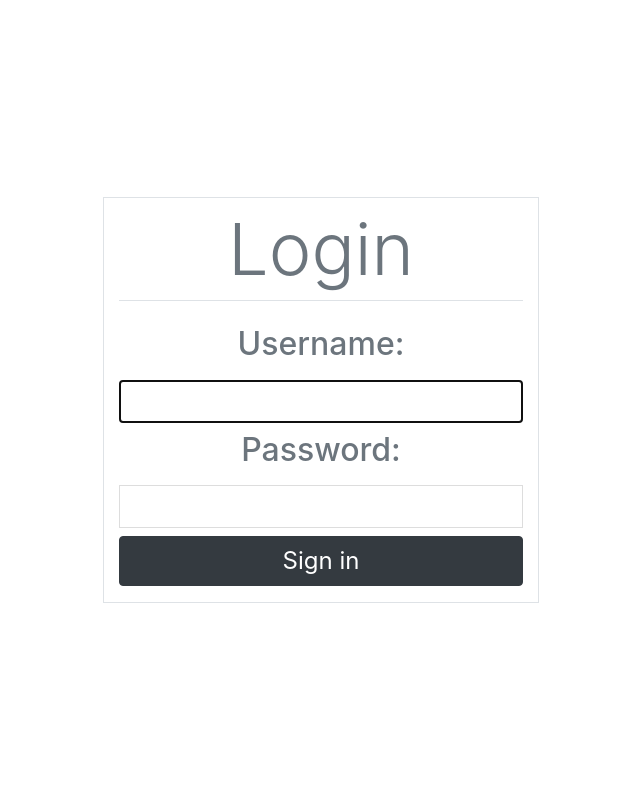
After one commit to JohnTheUnigoat/Python_Lab_01, a Django app: page /login/ in a window 1280 px wide. The commit adds this page. Shown: the whole page, without its empty margins (319-959 px from the left). Run offline with Django 3.2, Linux system fonts and the light colour scheme; some libraries are stand-ins or nearby versions.

Commit message:
Added working login page
Signed-off-by: Ivan Hudzynskyi <ivanhudzinskyi2000@gmail.com>

```diff
--- a/Lab_01/settings.py
+++ b/Lab_01/settings.py
@@ -125,3 +125,5 @@ STATIC_URL = '/static/'
 
 MEDIA_URL = '/media/'
 MEDIA_ROOT = os.path.join(BASE_DIR, 'media')
+
+LOGIN_REDIRECT_URL = 'main'
--- a/Lab_01/urls.py
+++ b/Lab_01/urls.py
@@ -14,7 +14,7 @@ Including another URLconf
     2. Add a URL to urlpatterns:  path('blog/', include('blog.urls'))
 """
 from django.contrib import admin
-from django.urls import path
+from django.urls import path, include
 from django.conf import settings
 from django.conf.urls.static import static
 
@@ -22,7 +22,8 @@ from shop import views as shopviews
 
 urlpatterns = [
     path('admin/', admin.site.urls),
-    path('', shopviews.index)
+    path('', include('django.contrib.auth.urls')),
+    path('', shopviews.index, name='main')
 ]
 
 if settings.DEBUG:
--- a/shop/views.py
+++ b/shop/views.py
@@ -2,4 +2,8 @@ from django.shortcuts import render
 from .models import Product
 
 def index(request):
-    return render(request, 'index.html', {'products': Product.objects.all()})
+    context = {
+        'products': Product.objects.all(),
+        'username': request.user.username
+    }
+    return render(request, 'index.html', context)
--- a/static/styles.css
+++ b/static/styles.css
@@ -26,3 +26,15 @@
 img {
     object-fit: cover;
 }
+
+input[type="text"], input[type="password"] {
+    text-align: center;
+    border: solid 1px #ddd;
+    /* border-radius: 0.2em; */
+    height: 100%;
+    width: 100%;
+}
+
+input[type="submit"] {
+    font-size: 1.5em;
+}
--- /dev/null
+++ b/templates/base.html
@@ -0,0 +1,19 @@
+{% load static %}
+<!DOCTYPE html>
+<html lang="en">
+<head>
+  <meta charset="UTF-8">
+  <meta name="viewport" content="width=device-width, initial-scale=1.0">
+  <link rel="stylesheet" href="https://stackpath.bootstrapcdn.com/bootstrap/4.4.1/css/bootstrap.min.css" integrity="sha384-Vkoo8x4CGsO3+Hhxv8T/Q5PaXtkKtu6ug5TOeNV6gBiFeWPGFN9MuhOf23Q9Ifjh" crossorigin="anonymous">
+  <link rel="stylesheet" href="{% static "styles.css" %}">
+  <title>Document</title>
+</head>
+<body>
+  <div class="container">
+  {% block content %}{% endblock %}
+  </div>
+  <script src="https://code.jquery.com/jquery-3.4.1.slim.min.js" integrity="sha384-J6qa4849blE2+poT4WnyKhv5vZF5SrPo0iEjwBvKU7imGFAV0wwj1yYfoRSJoZ+n" crossorigin="anonymous"></script>
+  <script src="https://cdn.jsdelivr.net/npm/popper.js@1.16.0/dist/umd/popper.min.js" integrity="sha384-Q6E9RHvbIyZFJoft+2mJbHaEWldlvI9IOYy5n3zV9zzTtmI3UksdQRVvoxMfooAo" crossorigin="anonymous"></script>
+  <script src="https://stackpath.bootstrapcdn.com/bootstrap/4.4.1/js/bootstrap.min.js" integrity="sha384-wfSDF2E50Y2D1uUdj0O3uMBJnjuUD4Ih7YwaYd1iqfktj0Uod8GCExl3Og8ifwB6" crossorigin="anonymous"></script>
+</body>
+</html>
--- /dev/null
+++ b/templates/registration/login.html
@@ -0,0 +1,27 @@
+{% extends 'base.html' %}
+{% block content %}
+<div class="row fixed-top h-100">
+  <div class="col-10 col-md-8 col-lg-4 m-auto row border">
+  <h1 class="w-100 display-3 text-center text-muted p-2 border-bottom">Login</h1>
+  <form class="row my-3 mx-auto" method="POST">
+    {% csrf_token %}
+        <div class="col-12 p-0 mx-auto">
+          <h2 class="text-center text-muted">{{ form.username.label_tag }}</h2>
+        </div>
+        <div class="col-12 p-0 mx-auto">
+          <h2>{{ form.username }}</h2>
+        </div>
+        <div class="col-12 p-0 mx-auto">
+          <h2 class="text-center text-muted">{{ form.password.label_tag }}</h2>
+        </div>
+        <div class="col-12 p-0 mx-auto">
+          <h2>{{ form.password }}</h2>
+        </div>
+        <input class="btn btn-dark col-12 mx-auto" type="submit" value="Sign in">
+  </form>
+  {% if form.errors %}
+  <p class="w-100 text-danger text-center">Your username or password didn't match. Please try again.</p>
+  {% endif %}
+</div>
+</div>
+{% endblock %}
```
Also changed, not shown: templates/index.html (+4 -23 lines).
